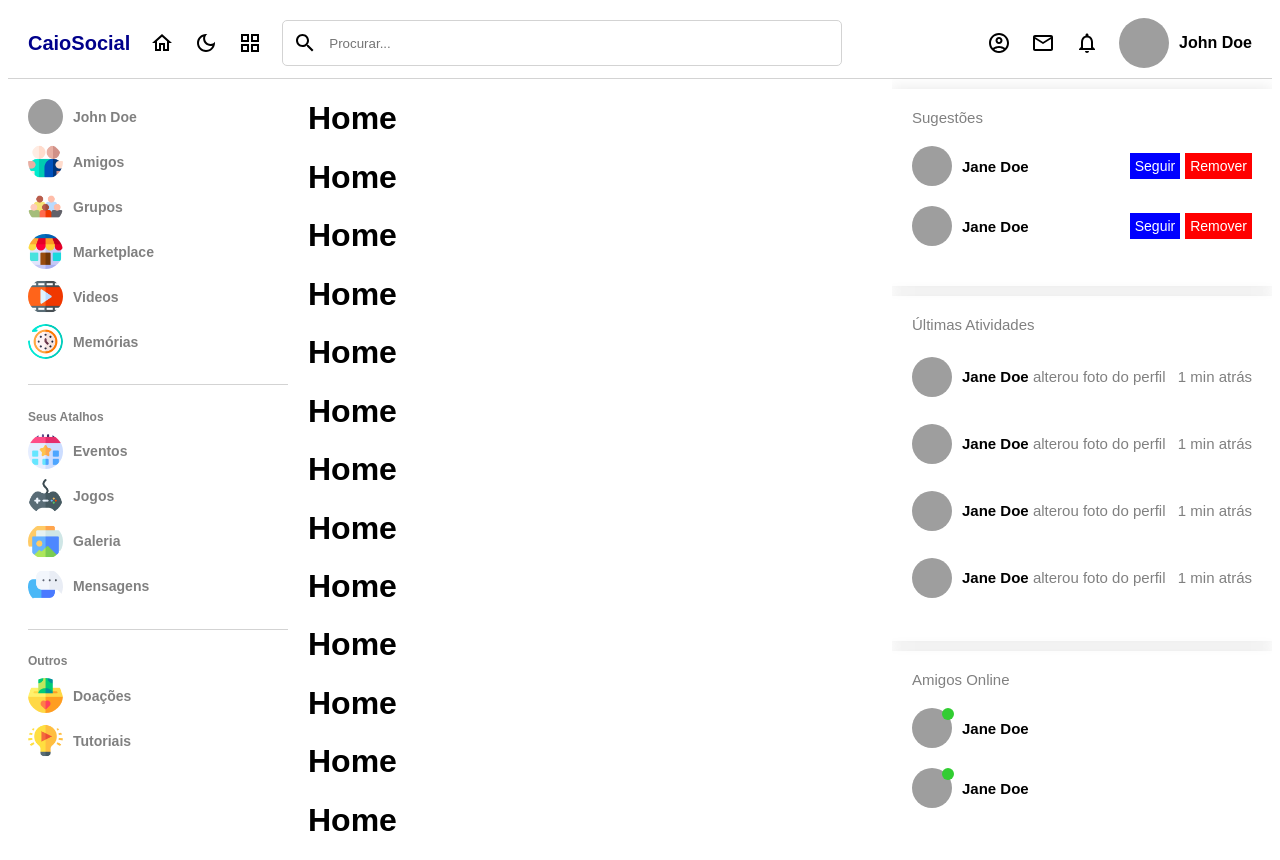
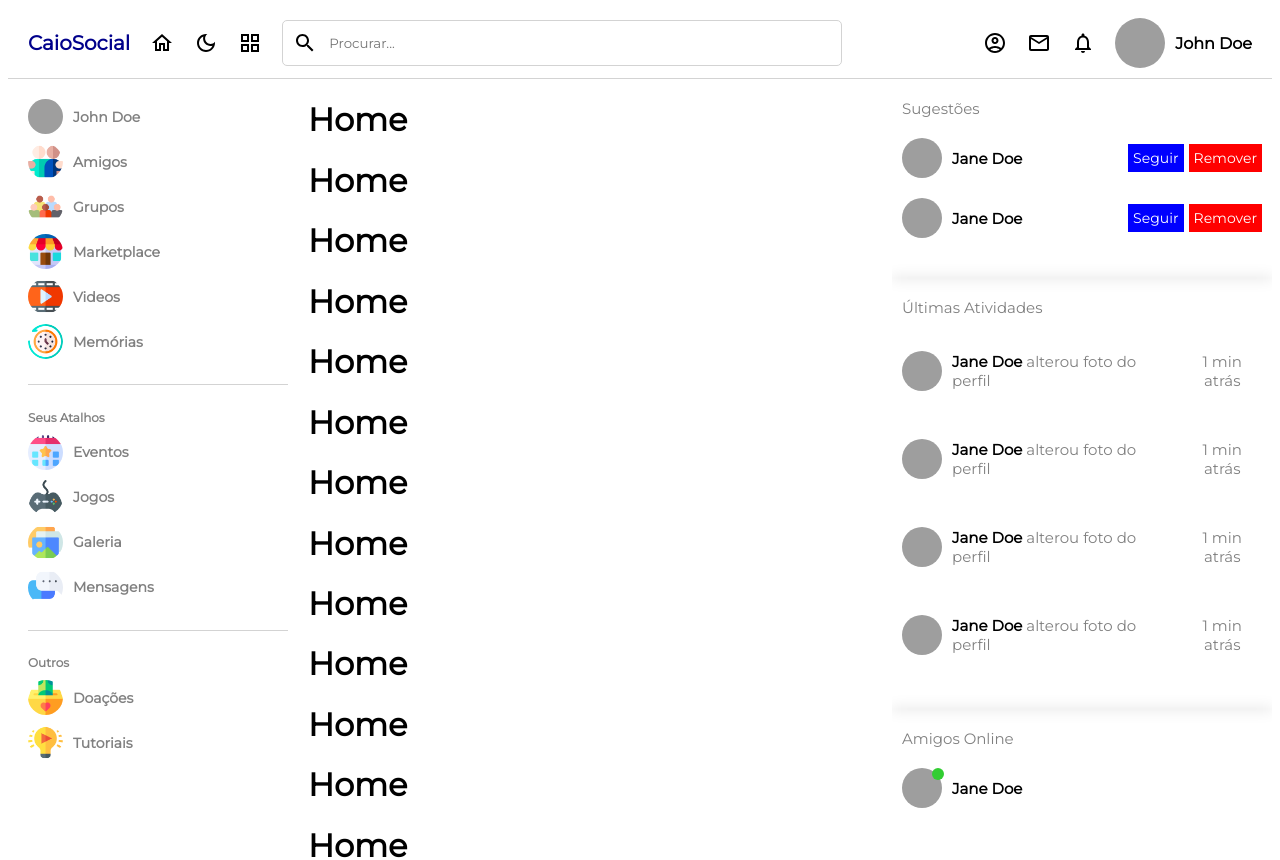
Before and after one commit to C41m/node_social_media, a React (Vite) app: page / in a window 1280 px wide. Shown: the top 860 px of the page. Built offline with nearby package versions, Linux system fonts and the light colour scheme; grey boxes are pictures that could not be loaded.

Commit message:
Desenvolvimento Final da RightBar_1 - Ajustes de estilos flex, padding e margin

```diff
--- a/app.scss
+++ b/app.scss
@@ -1,5 +1,7 @@
+@import url('https://fonts.googleapis.com/css2?family=Montserrat&display=swap');
+
 * {
-  font-family: 'DM Sans', sans-serif;
+  font-family: 'Montserrat', sans-serif;
 
   .body {
     max-width: 1366px;
--- a/src/components/rightBar/rightBar.scss
+++ b/src/components/rightBar/rightBar.scss
@@ -15,8 +15,7 @@
       -webkit-box-shadow: 0px 0px 15px 1px rgba(0, 0, 0, 0.09);
       -moz-box-shadow: 0px 0px 15px 1px rgba(0, 0, 0, 0.09);
       box-shadow: 0px 0px 15px 1px rgba(0, 0, 0, 0.09);
-      padding: 20px;
-      margin: 10px 0px;
+      padding: 20px 10px;
 
       span {
         color: gray;
@@ -30,11 +29,16 @@
         margin: 20px 0px;
         gap: 5px;
 
+        span {
+          text-align: center;
+        }
+
         .userInfo {
           position: relative;
           display: flex;
           align-items: center;
           gap: 10px;
+
 
           span {
             color: black;
```
